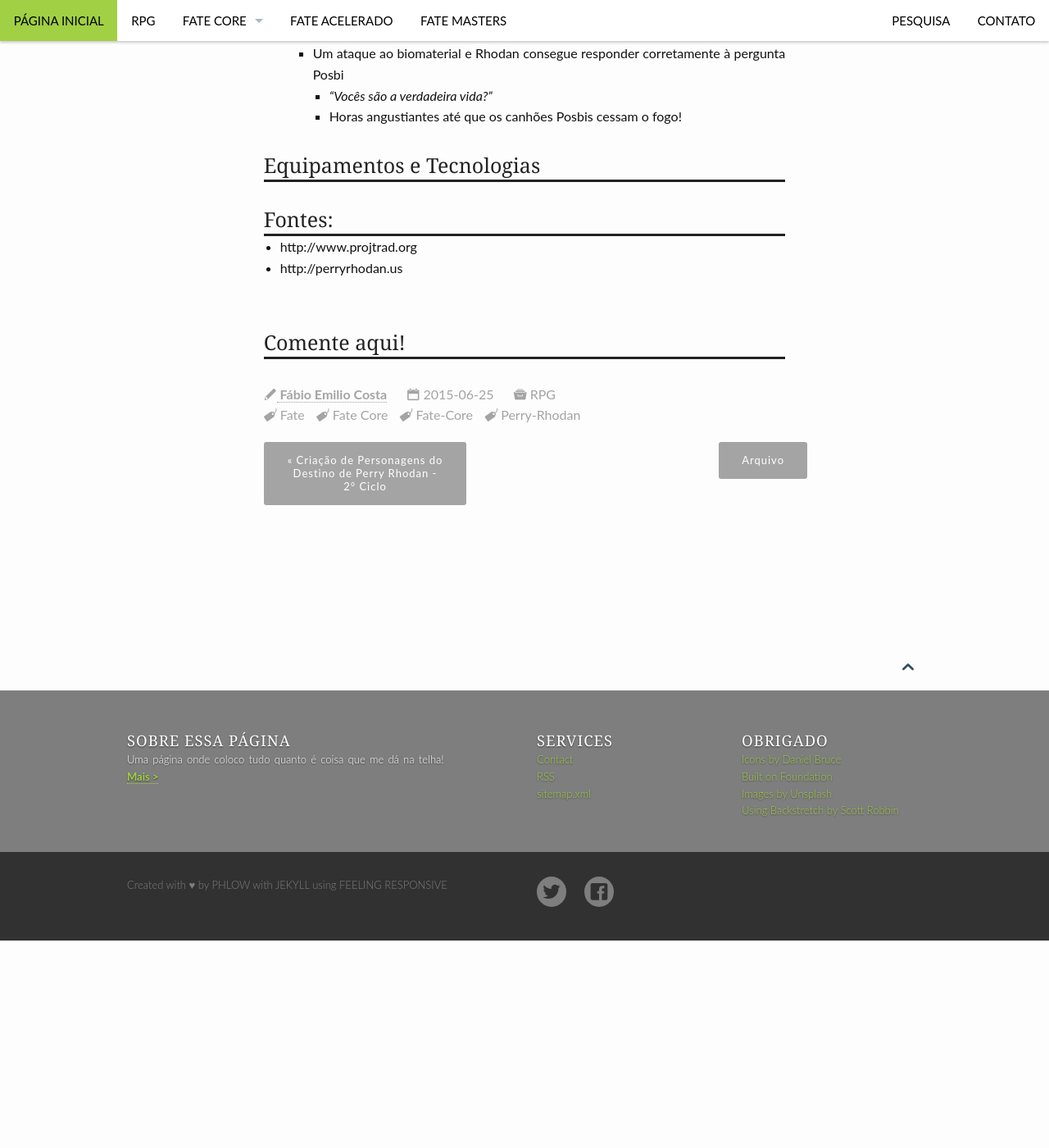
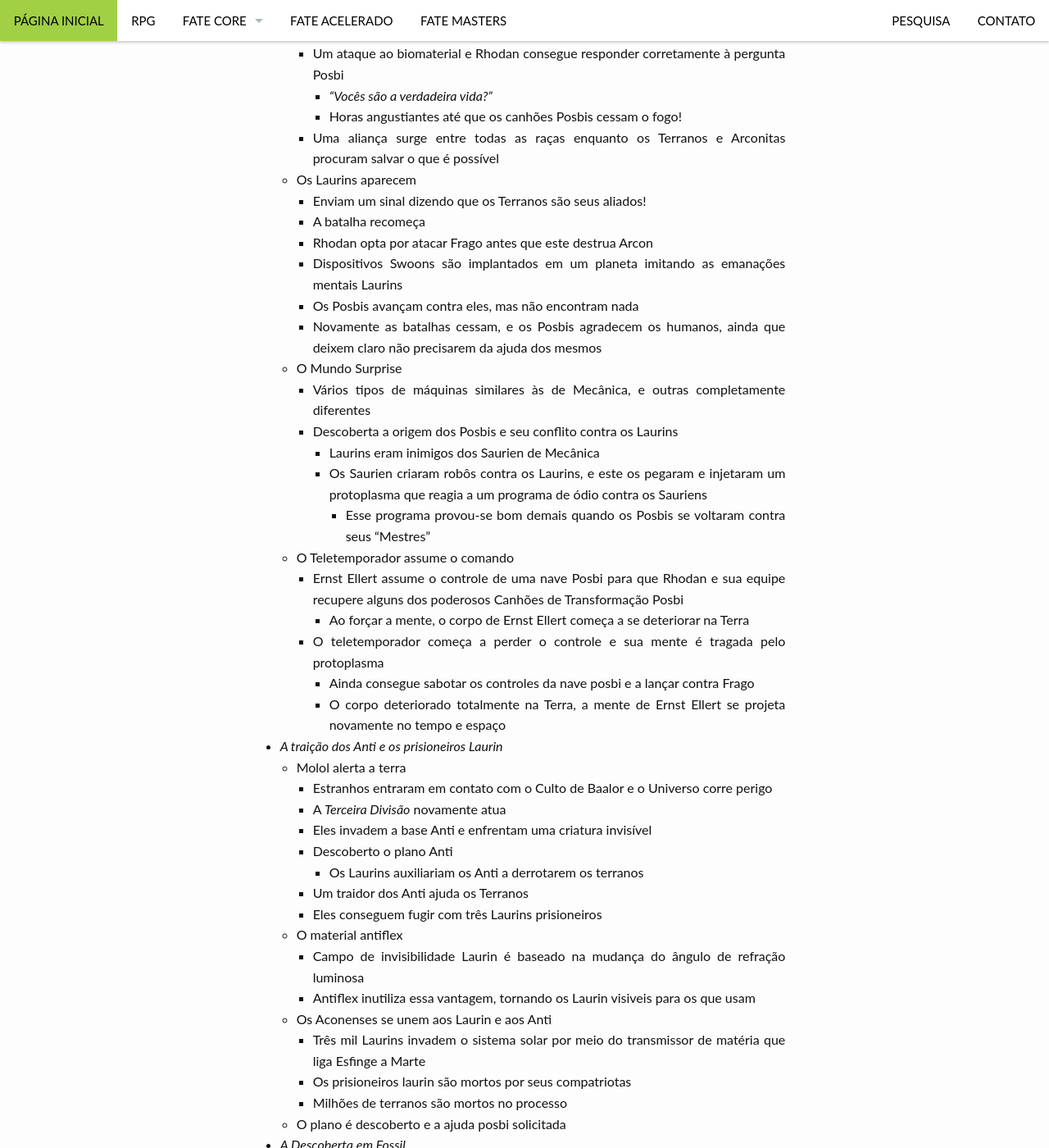
Before and after one commit to fabiocosta0305/fabiocosta0305.github.io-old, a Jekyll site: the page built from _posts/RPG/PerryRhodan/2015-06-25-DestinoPerryRhodan-Ciclo3.md, in a window 1280 px wide and 1400 px high, scrolled down 15646 px. Shown: the whole window at 82% size. Built offline with Jekyll 4.4.1, drawn with Linux system fonts in a browser that asks for light colours; comment, search, counter and statistics services are not loaded; before the commit the page ends 16793 px from its top, so only the background shows below that; some of the changed text lies outside the part shown.

Commit message:
Continuando a descriÃ§Ã£o do Destino de Perry Rhodan, 3Â° Ciclo

```diff
--- a/_posts/RPG/PerryRhodan/2015-06-25-DestinoPerryRhodan-Ciclo3.md
+++ b/_posts/RPG/PerryRhodan/2015-06-25-DestinoPerryRhodan-Ciclo3.md
@@ -656,6 +656,81 @@ header: no
       corretamente à pergunta Posbi
       - *"Vocês são a verdadeira vida?"*
       - Horas angustiantes até que os canhões Posbis cessam o fogo!
+    - Uma aliança  surge entre todas  as raças enquanto os  Terranos e
+      Arconitas procuram salvar o que é possível
+  - Os Laurins aparecem
+    - Enviam um sinal dizendo que os Terranos são seus aliados!
+    - A batalha recomeça
+    - Rhodan opta por atacar Frago antes que este destrua Arcon
+    - Dispositivos Swoons  são implantados  em um planeta  imitando as
+      emanações mentais Laurins
+    - Os Posbis avançam contra eles, mas não encontram nada
+    - Novamente as batalhas cessam, e  os Posbis agradecem os humanos,
+      ainda que deixem claro não precisarem da ajuda dos mesmos
+  - O Mundo Surprise
+    - Vários  tipos de  máquinas similares  às de  Mecânica, e  outras
+      completamente diferentes
+    - Descoberta a origem dos Posbis e seu conflito contra os Laurins
+      - Laurins eram inimigos dos Saurien de Mecânica
+      - Os Saurien criaram robôs contra  os Laurins, e este os pegaram
+        e injetaram  um protoplasma que  reagia a um programa  de ódio
+        contra os Sauriens
+        - Esse  programa  provou-se bom  demais  quando  os Posbis  se
+          voltaram contra seus "Mestres"
+   - O Teletemporador assume o comando
+     - Ernst  Ellert assume  o controle  de  uma nave  Posbi para  que
+       Rhodan e  sua equipe recupere  alguns dos poderosos  Canhões de
+       Transformação Posbi
+       - Ao  forçar a  mente,  o corpo  de Ernst  Ellert  começa a  se
+         deteriorar na Terra
+     - O  teletemporador começa  a perder  o  controle e  sua mente  é
+       tragada pelo protoplasma
+       - Ainda consegue sabotar os controles  da nave posbi e a lançar
+         contra Frago
+       - O corpo  deteriorado totalmente  na Terra,  a mente  de Ernst
+         Ellert se projeta novamente no tempo e espaço
+- *A traição dos Anti e os prisioneiros Laurin*
+  - Molol alerta a terra
+    - Estranhos entraram em contato com o Culto de Baalor e o Universo
+      corre perigo
+    - A *Terceira Divisão* novamente atua
+    - Eles invadem a base Anti e enfrentam uma criatura invisível
+    - Descoberto o plano Anti
+      - Os Laurins auxiliariam os Anti a derrotarem os terranos
+    - Um traidor dos Anti ajuda os Terranos
+    - Eles conseguem fugir com três Laurins prisioneiros
+  - O material antiflex
+    - Campo de invisibilidade Laurin é baseado na mudança do ângulo de
+      refração luminosa
+    - Antiflex inutiliza  essa vantagem,  tornando os  Laurin visiveis
+      para os que usam
+  - Os Aconenses se unem aos Laurin e aos Anti
+    - Três mil Laurins invadem o sistema solar por meio do transmissor
+      de matéria que liga Esfinge a Marte
+    - Os prisioneiros laurin são mortos por seus compatriotas
+    - Milhões de terranos são mortos no processo
+  - O plano é descoberto e a ajuda posbi solicitada
+- *A Descoberta em Fossil*
+  - Um dispositivo que permite os Posbis encontrarem os Laurins
+  - Obtido com a ajuda do povo nativo
+- *O Circuito do Ódio*
+  - Atlan e Rhodan são levados até um planeta desconhecido
+    - O mundo dos cem sóis
+  - Todos os mistérios sobre a origem dos Posbis são revelados
+  - Atlan e Rhodan conseguem, por fim,  destruir o circuito de ódio, e
+    isso coloca os Posbis como aliados dos mesmos
+- *Os Luxidas*
+  - Rhodan deseja rever os Barconitas
+  - O local onde ele viaja  tem um planetóide aparentemente desabitado
+    de 850 km de diâmetro
+  - Aos poucos  eles encontram uma  forma de  vida que se  alimenta de
+    energia
+  - Corpos de Laurins
+    - Prenderam as criaturas de energia em alguns desses planetóides
+    - Os luxidas são mortos ao serem  tragados para dentro de um motor
+      linear Kalup por meio de um Raio Trator
+  - *AQUILO* ressalta que os Luxidas são  uma ameaça não apenas a ele,
+    mas a toda a galáxia
 
 
 ### Equipamentos e Tecnologias
```
